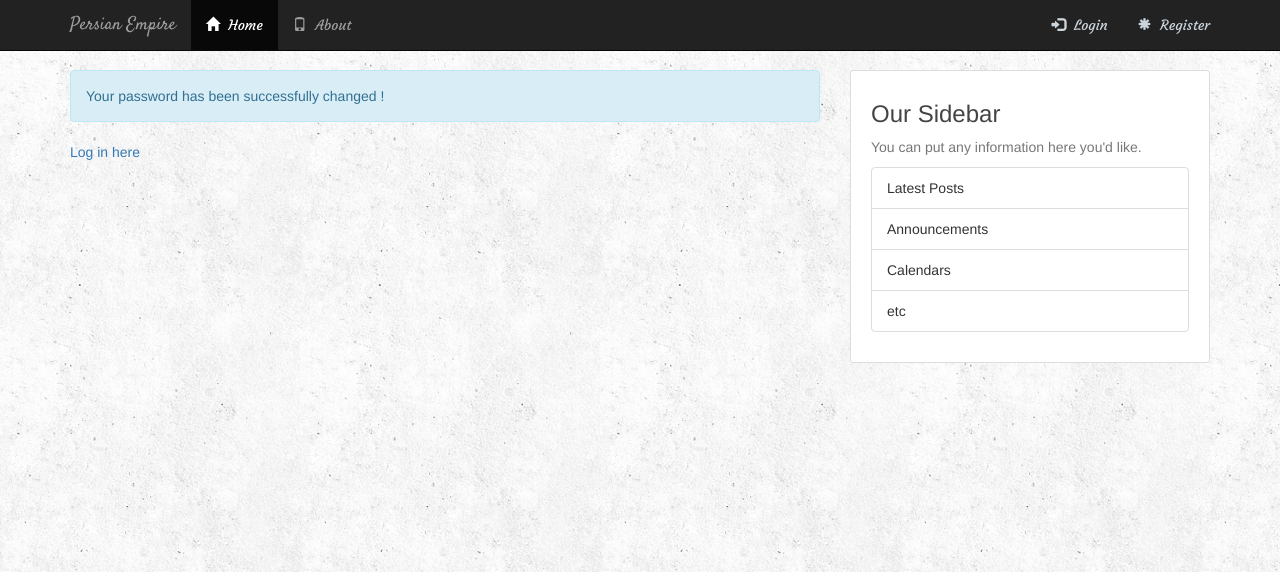
After one commit to mohsen-ameli/Persian-Empire, a Django app: page /password-reset/complete/ in a window 1280 px wide. The commit adds this page. Shown: the top 572 px of the page. Run offline with Django 3.2, Linux system fonts and the light colour scheme; some libraries are stand-ins or nearby versions.

Commit message:
password reset

```diff
--- a/Python_Website/settings.py
+++ b/Python_Website/settings.py
@@ -132,7 +132,7 @@
 LOGIN_REDIRECT_URL = 'home-blog'
 LOGIN_URL = 'login'
 
-EMAIL_BACKEND = 'djagno.core.mail.backends.smtp.EmailBackend'
+EMAIL_BACKEND = 'django.core.mail.backends.smtp.EmailBackend'
 EMAIL_HOST = 'smtp.gmail.com'
 EMAIL_PORT = 587
 EMAIL_USE_TLS = True
--- a/Python_Website/urls.py
+++ b/Python_Website/urls.py
@@ -40,7 +40,12 @@
         views_auth.PasswordResetConfirmView.as_view (template_name = 'users/password_reset_confirm.html'),
         name='password_reset_confirm'),
 
+    path('password-reset/complete/',
+        views_auth.PasswordResetCompleteView.as_view (template_name = 'users/password_reset_complete.html'),
+        name='password_reset_complete'),
+
     path('', include('blog.urls')),
+    path('tinymce/', include('tinymce.urls')),
 ]
 
 if settings.DEBUG:
--- a/blog/static/blog/style.css
+++ b/blog/static/blog/style.css
@@ -17,7 +17,7 @@
   font-family: 'Merriweather', serif;
 }
 
-li {
+.nav-items {
   font-family: 'Courgette', cursive;
 }
 
--- a/blog/templates/blog/base.html
+++ b/blog/templates/blog/base.html
@@ -41,13 +41,13 @@
           <div class="collapse navbar-collapse" id="topNavBar">
               <ul class="nav navbar-nav">
 
-                  <li class="active">
+                  <li class="active nav-items">
                       <a href="{% url 'home-blog' %}">
                           <span class="glyphicon glyphicon-home" aria-hidden="true"></span>&nbsp; Home
                       </a>
                   </li>
 
-                  <li class="">
+                  <li class="nav-items">
                       <a href="{% url 'blog-about' %}">
                           <span class="glyphicon glyphicon-phone" aria-hidden="true"></span>&nbsp; About
                       </a>
@@ -58,40 +58,36 @@
 
 
                 {% if user.is_authenticated %}
-                  <li class="">
+                  <li class="nav-items">
                     <a class="nav-item nav-link" href="{% url 'new-post' %}">
                       <span class="glyphicon glyphicon-pencil" aria-hidden="true"></span>&nbsp; New Post !
                     </a>
                   </li>
 
-                  <li class="">
+                  <li class="nav-items">
                     <a class="nav-item nav-link" href="{% url 'profile' %}">
                       <span class="glyphicon glyphicon-user" aria-hidden="true"></span>&nbsp; Profile
                     </a>
                   </li>
 
-                  <li class="">
+                  <li class="nav-items">
                     <a class="nav-item nav-link" href="{% url 'logout' %}">
                       <span class="glyphicon glyphicon-log-out" aria-hidden="true"></span>&nbsp; Logout
                     </a>
                   </li>
                 {% else %}
-                  <li class="">
+                  <li class="nav-items">
                     <a class="nav-item nav-link" href="{% url 'login' %}">
                       <span class="glyphicon glyphicon-log-in" aria-hidden="true"></span>&nbsp; Login
                     </a>
                   </li>
 
-                  <li class="">
+                  <li class="nav-items">
                     <a class="nav-item nav-link" href="{% url 'register' %}">
                       <span class="glyphicon glyphicon-asterisk" aria-hidden="true"></span>&nbsp; Register
                     </a>
                   </li>
                 {% endif %}
-
-
-
-
               </ul>
         </div>
       </nav>
--- a/users/templates/users/password_reset.html
+++ b/users/templates/users/password_reset.html
@@ -11,7 +11,7 @@
         {{ form|crispy }}
       </fieldset>
       <div class="form-group">
-        <button class="btn btn-outline-info" type="submit">Request password reset</button>
+        <button class="btn btn-info" type="submit">Request password reset</button>
       </div>
     </form>
   </div>
--- /dev/null
+++ b/users/templates/users/password_reset_complete.html
@@ -0,0 +1,9 @@
+{% extends "blog/base.html" %}
+{% load staticfiles %}
+{% block content %}
+  <link rel="stylesheet" type="text/css" href="{% static 'blog/style.css' %}">
+  <div class="alert alert-info">
+    Your password has been successfully changed !
+  </div>
+  <a href="{% url 'login' %}">Log in here</a>
+{% endblock content %}
--- a/users/templates/users/password_reset_confirm.html
+++ b/users/templates/users/password_reset_confirm.html
@@ -11,7 +11,7 @@
         {{ form|crispy }}
       </fieldset>
       <div class="form-group">
-        <button class="btn btn-outline-info" type="submit">Reset password</button>
+        <button class="btn btn-info" type="submit">Reset password</button>
       </div>
     </form>
   </div>
```
